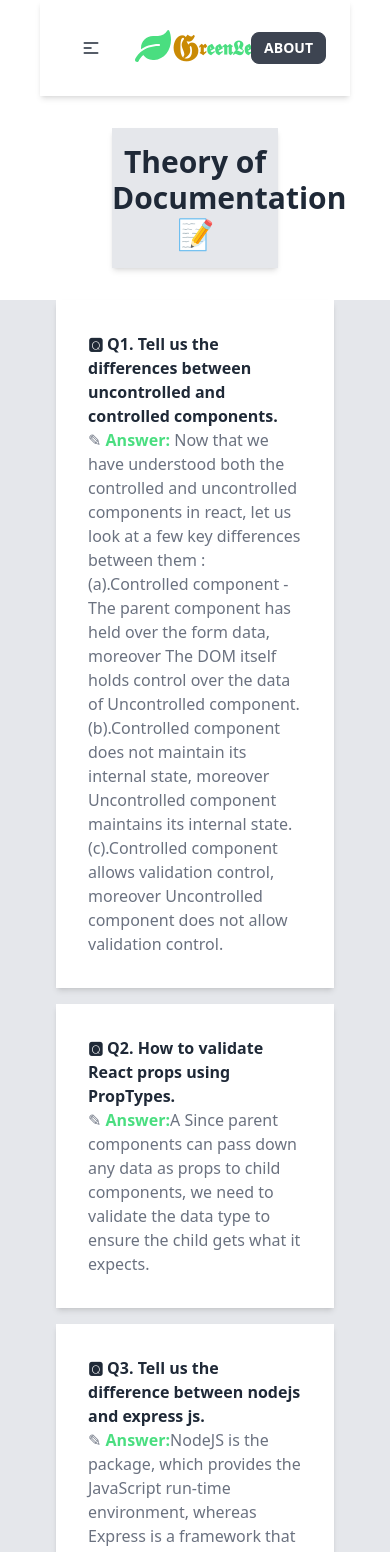
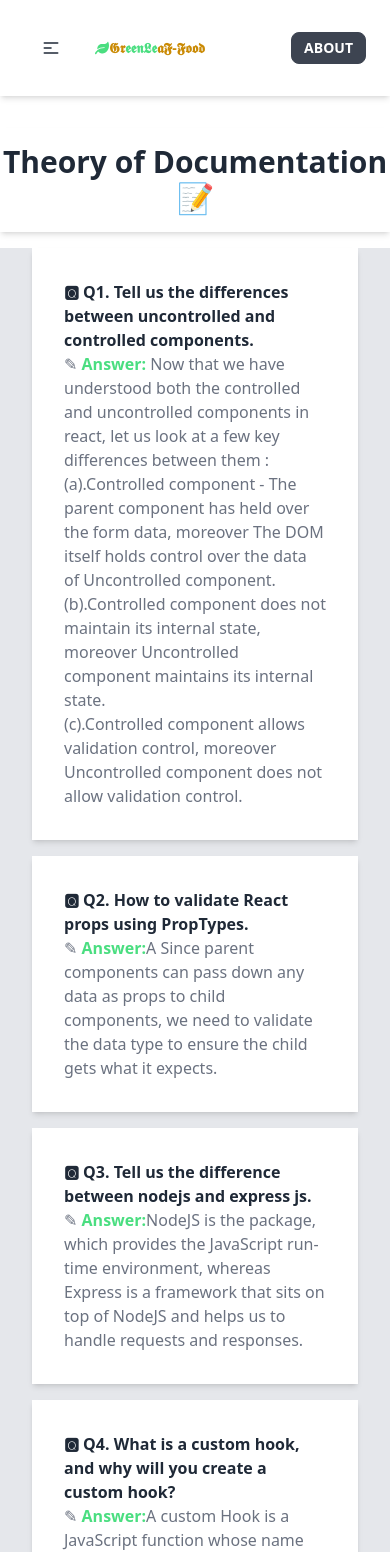
Before and after one commit to abdussamadsaiful7/GreenLeaf-food-client, a React (Vite) app: page /blog in a window 390 px wide. Shown: the top 1552 px of the page. Built offline with nearby package versions, Linux system fonts and the light colour scheme; no server answers.

Commit message:
edit essential

```diff
--- a/src/Components/AboutUs.jsx
+++ b/src/Components/AboutUs.jsx
@@ -1,7 +1,4 @@
-import React from 'react'
-import res0 from '../assets/res.jpg'
-import res1 from '../assets/res2.jpg'
-import res2 from '../assets/res3.jpg'
+import React from 'react';
 import brach1 from '../assets/branch1.jpg'
 import brach2 from '../assets/branch2.jpg'
 import brach3 from '../assets/branch3.jpg'
@@ -14,14 +11,14 @@ import about from "../assets/121689-restaurant.json";
 
 const AboutUs = () => {
     return (
-        <div className='mx-20 mt-8 mb-14'>
+        <div className='md:mx-20 mx-4 mt-8 mb-14'>
 
             {/* <div className='lg:flex justify-center gap-4'>
                 <div className='shadow-lg p-4'>  <img className='w-96' src={res1} /></div>
                 <div className='shadow-lg p-4'> <img className='w-96 ' src={res2} /></div>
             </div> */}
 
-            <div className='w-80 h-64 mx-auto'>
+            <div className='md:w-80 md:h-64 w-64 h-64 mx-auto'>
                 <div>
                     <Lottie animationData={about} loop={true} />
                 </div>
--- a/src/Components/Blog.jsx
+++ b/src/Components/Blog.jsx
@@ -12,24 +12,26 @@ const Blog = () => {
                 <div className='sss'>
                     <div ref={ref} className='a'>
                         <div className='mb-10'>
-                            <h1 className='text-center my-8 text-3xl font-semibold bg-gray-200 py-4 mx-28 shadow-md '>Theory of Documentation 📝</h1>
-                            <div className='bg-gray-200 lg:py-8 lg:mx-28'>
-                                <div className='mx-14 my-4 bg-white shadow-md p-8'>
+                            <div className='bg-gray-200 md:mx-28 md:py-2 mt-4'>
+                                <h1 className='text-center my-8 text-3xl font-semibold  md:p-8 bg-white py-4 mb-2 md:mx-28 shadow-md '>Theory of Documentation 📝</h1>
+                            </div>
+                            <div className='bg-gray-200 lg:py-8 lg:mx-28 mt-4'>
+                                <div className='md:mx-14 mx-8 my-4 bg-white shadow-md p-8 '>
                                     <h1 className='text-md font-semibold'>🆀  Q1. Tell us the differences between uncontrolled and controlled components.</h1>
                                     <p className='text-gray-500'>✎ <span className="text-green-400 font-bold">Answer: </span>Now that we have understood both the controlled and uncontrolled components in react, let us look at a few key differences between them : <br /> (a).Controlled component - The parent component has held over the form data, moreover  The DOM itself holds control over the data of Uncontrolled component.<br /> (b).Controlled component does not maintain its internal state, moreover Uncontrolled component maintains its internal state.<br /> (c).Controlled component allows validation control, moreover Uncontrolled component does not allow validation control.</p>
                                 </div>
-                                <div className='mx-14 my-4 bg-white shadow-md p-8'>
+                                <div className='md:mx-14 mx-8 my-4 bg-white shadow-md p-8'>
                                     <h1 className='text-md font-semibold'>🆀  Q2. How to validate React props using PropTypes.
                                     </h1>
                                     <p className='text-gray-500'>✎ <span className="text-green-400 font-bold">Answer:
                                     </span>A Since parent components can pass down any data as props to child components, we need to validate the data type to ensure the child gets what it expects.</p>
                                 </div>
-                                <div className='mx-14 my-4 bg-white shadow-md p-8'>
+                                <div className='md:mx-14 mx-8  my-4 bg-white shadow-md p-8'>
                                     <h1 className='text-md font-semibold'>🆀  Q3. Tell us the difference between nodejs and express js.</h1>
                                     <p className='text-gray-500'>✎ <span className="text-green-400 font-bold">Answer:
                                     </span>NodeJS is the package, which provides the JavaScript run-time environment, whereas Express is a framework that sits on top of NodeJS and helps us to handle requests and responses.</p>
                                 </div>
-                                <div className='mx-14 my-4 bg-white shadow-md p-8'>
+                                <div className='md:mx-14 mx-8  my-4 bg-white shadow-md p-8'>
                                     <h1 className='text-md font-semibold'>🆀  Q4. What is a custom hook, and why will you create a custom hook?</h1>
                                     <p className='text-gray-500'>✎ <span className="text-green-400 font-bold">Answer:
                                     </span>A custom Hook is a JavaScript function whose name starts with ”use” and that may call other Hooks. That's it! If you have code in a component that you feel would make sense to extract, either for reuse elsewhere or to keep the component simpler, you can pull that out into a function.</p>
--- a/src/Components/FavoriteRecipe.jsx
+++ b/src/Components/FavoriteRecipe.jsx
@@ -9,11 +9,11 @@ const FavoriteRecipe = () => {
     const { chef_name, chef_picture, designation, number_of_recipes, years_of_experience,
         career_bio, likes, recipes } = singleData;
     return (
-        <div className='mx-10 mt-8'>
-            <div className='bg-[url("https://i.ibb.co/DtDb1jp/leaves-Red.jpg")] bg-cover py-4'>
-                <p className='text-center text-2xl font-bold mb-10'>Pᴇʀsᴏɴᴀʟ ᴀᴄᴏ̨ᴜᴀɪɴᴛᴀɴᴄᴇ ᴏғ Cʜᴇғ.</p>
+        <div className='md:mx-10 mt-8'>
+            <div className='bg-[url("https://i.ibb.co/DtDb1jp/leaves-Red.jpg")] bg-cover md:py-4'>
+                <p className='text-center text-2xl mx-2 font-bold mb-10'>Pᴇʀsᴏɴᴀʟ ᴀᴄᴏ̨ᴜᴀɪɴᴛᴀɴᴄᴇ ᴏғ Cʜᴇғ.</p>
                 <img className='w-96 h-96 mx-auto bg-white p-4 shadow-lg' src={chef_picture} />
-                <div className='text-center mx-20 mt-4'>
+                <div className='text-center md:mx-20 mx-4 mt-4'>
                     <h1 className='text-2xl font-semibold'>Chef. {chef_name}</h1>
                     <p><span className='font-semibold'>Designation:</span> {designation}</p>
                     <p><span className='font-semibold'>Chef Experience:</span> {years_of_experience} years.</p>
@@ -25,7 +25,7 @@ const FavoriteRecipe = () => {
             <div className='text-center my-4 text-2xl font-bold'>
                 <h1>𝑭𝒂𝒗𝒐𝒓𝒊𝒕𝒆 𝒇𝒐𝒐𝒅 𝒍𝒊𝒔𝒕</h1>
             </div>
-            <div className='grid lg:grid-cols-3 my-10 mx-14 gap-4'>
+            <div className='grid lg:grid-cols-3 my-10 md:mx-14 mx-4 gap-4'>
                 {
                     recipes.map(recipe => <Recipes key={recipe.name} recipe={recipe}></Recipes>)
                 }
--- a/src/Components/Footer.jsx
+++ b/src/Components/Footer.jsx
@@ -4,7 +4,7 @@ const Footer = () => {
     return (
 
         <div>
-            <footer className="footer p-10 bg-base-200 text-base-content">
+            <footer className="footer p-32 md:mx-0  bg-base-200 md:text-base-content">
                 <div>
                     <span className="footer-title">Services</span>
                     <a className="link link-hover">Famous food</a>
--- a/src/Components/Header.jsx
+++ b/src/Components/Header.jsx
@@ -24,7 +24,7 @@ const Header = () => {
     }
 
     return (
-        <div className='mx-10 shadow-md p-4'>
+        <div className='md:mx-10 shadow-md p-4'>
             <div className="navbar bg-base-100">
                 <div className="navbar-start">
                     <div className="dropdown">
@@ -38,11 +38,11 @@ const Header = () => {
                             <li><NavLink to='/register'>Registration</NavLink></li>
                         </ul>
                     </div>
-                    <a className="btn btn-ghost normal-case text-xl font-bold text-yellow-600"><span className='text-4xl flex'> <span className='text-green-400'><FaLeaf/></span> 𝕲</span>𝖗<span className='text-green-400'> 𝖊𝖊𝖓𝕷𝖊</span> 𝖆𝕱-𝕱𝖔𝖔𝖉</a>
+                    <a className="btn btn-ghost normal-case md:text-xl md:font-bold text-yellow-600"><span className='lg:text-4xl flex'> <span className='text-green-400'><FaLeaf/></span> 𝕲</span>𝖗<span className='text-green-400'> 𝖊𝖊𝖓𝕷𝖊</span> 𝖆𝕱-𝕱𝖔𝖔𝖉</a>
                 </div>
                 <div className="navbar-center hidden lg:flex">
                     <ul className="menu menu-horizontal px-1">
-                        <li><NavLink className='ml-20' to='/'>Home</NavLink></li>
+                        <li><NavLink className='md:ml-20' to='/'>Home</NavLink></li>
                         <li><NavLink to='/blog'>Blog</NavLink></li>
                         <li><NavLink to='/login'>Login</NavLink></li>
                         <li><NavLink to='/register'>Registration</NavLink></li>
--- a/src/Components/Home.jsx
+++ b/src/Components/Home.jsx
@@ -16,15 +16,15 @@ import rest from "../assets/21652-delivery-guy-waiting.json";
 
 const Home = () => {
     return (
-        <div className='mx-10'>
+        <div className='lg:mx-10'>
             <div style={{ backgroundImage: "url('https://i.ibb.co/RhWc59f/new222.jpg')", }}
                 className='mt-4 lg:flex justify-between mb-10 shadow-lg p-4'>
-                <div className='p-4 font-bold'>
+                <div className='lg:p-4 font-bold'>
                     <p> Bangladeshi restaurant!</p>
 
-                    <h1 className='font-bold text-4xl flex'><span className='text-green-400'><FaLeaf /></span>𝑮𝒓<span className='text-green-400'>𝒆𝒆𝒏𝑳𝒆</span>𝒂𝒇 𝒇𝒐𝒐𝒅 𝑹𝒔𝒕.</h1>
+                    <h1 className='font-bold lg:text-4xl flex'><span className='text-green-400'><FaLeaf /></span>𝑮𝒓<span className='text-green-400'>𝒆𝒆𝒏𝑳𝒆</span>𝒂𝒇 𝒇𝒐𝒐𝒅 𝑹𝒔𝒕.</h1>
 
-                    <h5><small className='ml-72'>Since 1992.</small><br /><small className='ml-40'>Allah Korim mosque, Mohammadpur, <br /> <span className='ml-64'>Dhaka, Bangladesh.</span></small></h5>
+                    <h5><small className='md:ml-72'>Since 1992.</small><br /><small className='md:ml-40'>Allah Korim mosque, Mohammadpur, <br /> <span className='md:ml-64'>Dhaka, Bangladesh.</span></small></h5>
                     <button className=' bg-yellow-500 text-white p-1 my-2 text-right rounded font-semibold'>Our mission, purpose, tradition.</button>
                     <p>Welcome to our restaurant in Dhaka, Bangladesh, where we pride ourselves on serving traditional and famous dishes that will tantalize your taste buds. Our menu features an array of authentic Bangladeshi cuisine, prepared with fresh, local ingredients and seasoned with aromatic spices. We aim to provide a dining experience that showcases the rich culinary heritage of our country while also delivering exceptional customer service. Come and enjoy our delicious food, and let us transport you to the heart of Bangladesh's gastronomic culture.</p>
                 </div>
@@ -56,7 +56,7 @@ const Home = () => {
                 {/* Lottie Animation */}
                 <div>
                     <div >
-                        <Lottie className='w-96 h-96 mx-auto' animationData={rest} loop={true} />
+                        <Lottie className='md:w-96 md:h-96 mx-auto w-64' animationData={rest} loop={true} />
                     </div>
                 </div>
             </div>
```
Also changed, not shown: src/assets/res.jpg (deleted).
